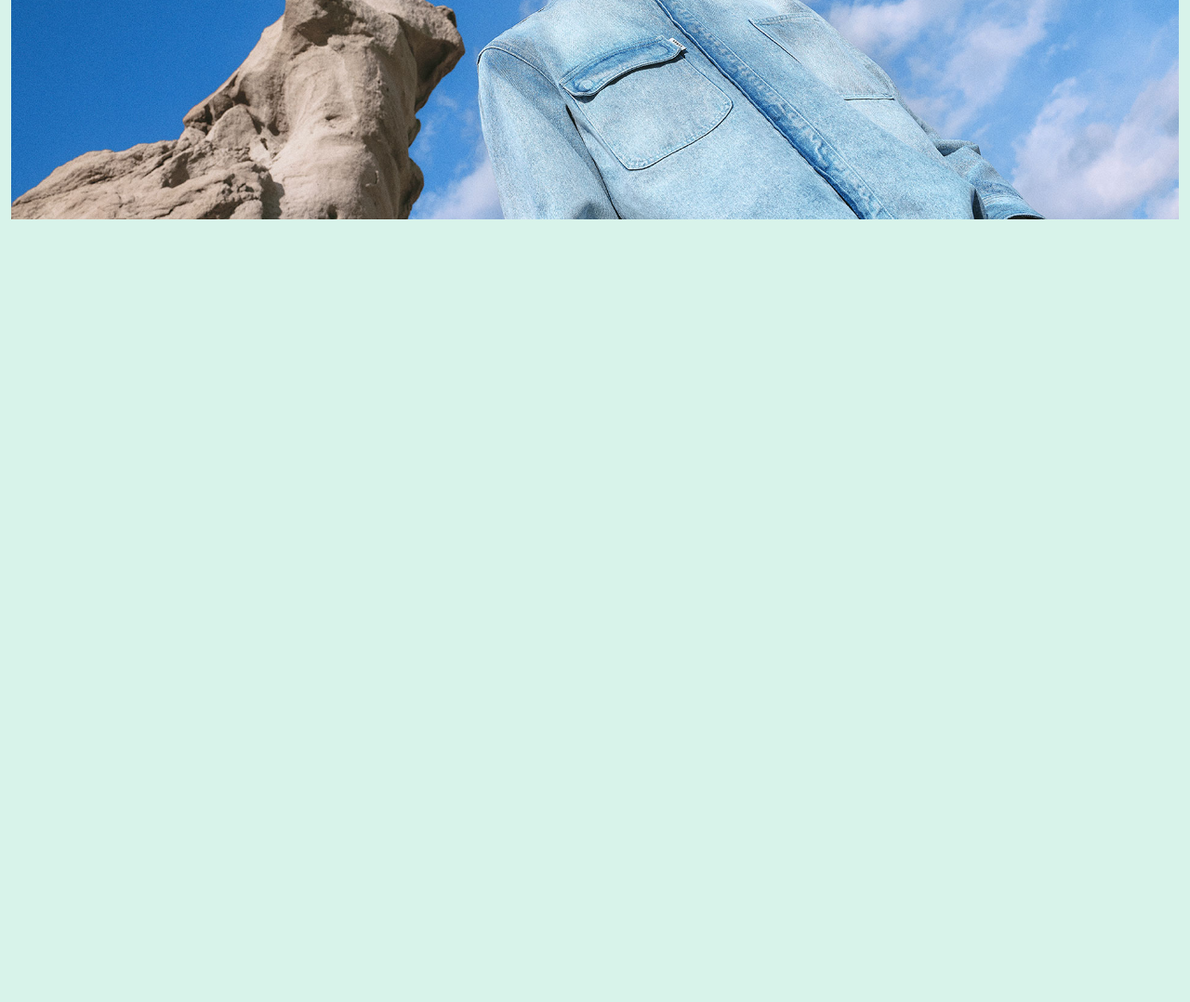
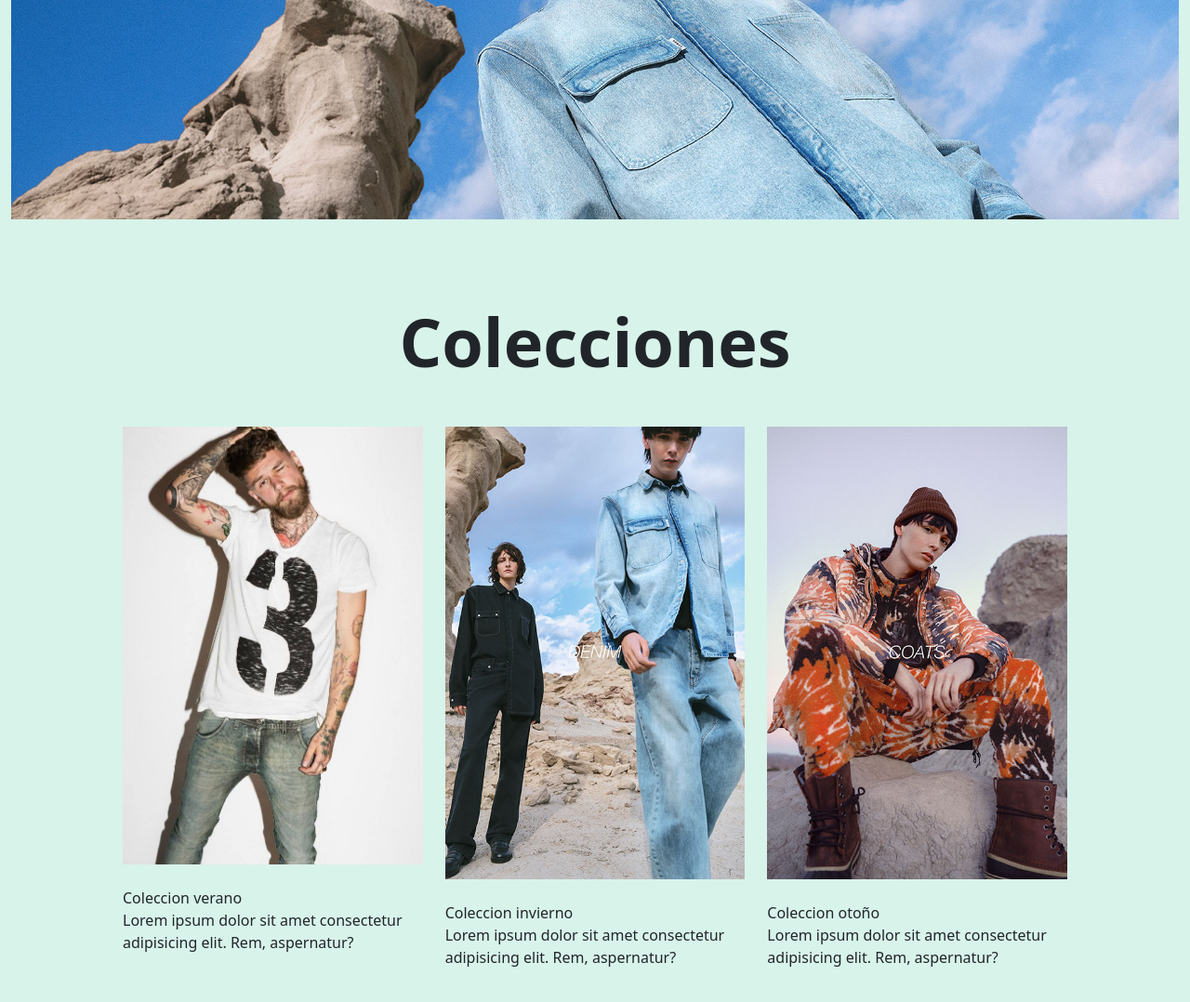
Before and after one commit to asebas22/Entrega-2.Asebastiani, a plain HTML site: page index.html in a window 1280 px wide. Shown: the part 500-1578 px from the top of the page at 93% size. Before the commit the page ends 800 px from the top, so only its background shows below. Drawn offline with Linux system fonts and the light colour scheme.

Commit message:
galeria terminada

```diff
--- a/css/style.css
+++ b/css/style.css
@@ -30,3 +30,8 @@ object-fit: cover;} }
 .text1 { font-size: 30px;}
 
 @media (min-width: 720px) { .text1 { font-size: 90px;}}
+
+
+.galeria { padding: 40px 0;}
+
+@media (min-width: 520px) { .galeria { padding: 80px 120px;}}
--- a/index.html
+++ b/index.html
@@ -44,6 +44,8 @@
       </nav>
     </header>
 
+    <!--FOTO INICIO-->
+
       <div class="imagen-portada container-fluid my-2 ">
         <div class="row">
 
@@ -54,11 +56,58 @@
         <div class="col-12">
           <img src="imagenes/fotoinicio.jpg" alt="foto.inicio" class="img-fluid imgini">
         </div>
+      </div>
+      </div>
+
+      <!--GALERIA-->
 
 
+      <section class="galeria">
+      <div class="container">
+
+        <div class="row">
+          <h1 class="mb-5 display-2 fw-semibold text-center"> Colecciones</h1>
+          </div>
+
+
+        <div class="row">
+
+          <div class="col-12 col-sm-6 col-lg-4">
+            <img src="imagenes/coleccion xx.jpg" alt="Coleccion1" class="img-fluid">
+
+            <div class="mt-4">
+              <span>Coleccion verano</span>
+              <p>Lorem ipsum dolor sit amet consectetur adipisicing elit. Rem, aspernatur?</p>
+            </div>
+          </div>
+
+
+          <div class="col-12 col-sm-6 col-lg-4">
+            <img src="imagenes/COLECCION2.jpg" alt="coleccion2" class="img-fluid">
+
+            <div class="mt-4">
+              <span>Coleccion invierno</span>
+              <p>Lorem ipsum dolor sit amet consectetur adipisicing elit. Rem, aspernatur?</p>
+            </div>
+          </div>
+
+          <div class="col-12 col-sm-6 col-lg-4">
+            <img src="imagenes/COLECCION3.jpg" alt="coleccion3" class="img-fluid">
+
+            <div class="mt-4">
+              <span>Coleccion otoño</span>
+              <p>Lorem ipsum dolor sit amet consectetur adipisicing elit. Rem, aspernatur?</p>
+            </div>
+          </div>
+
+          </div>
+
+
+        </div>
 
       </div>
-      </div>
+
+    </section>
 
 
 
```
Also changed, not shown: imagenes/COLECCION1.jpg (added), imagenes/COLECCION2.jpg (added), imagenes/COLECCION3.jpg (added), imagenes/coleccion xx.jpg (added).
